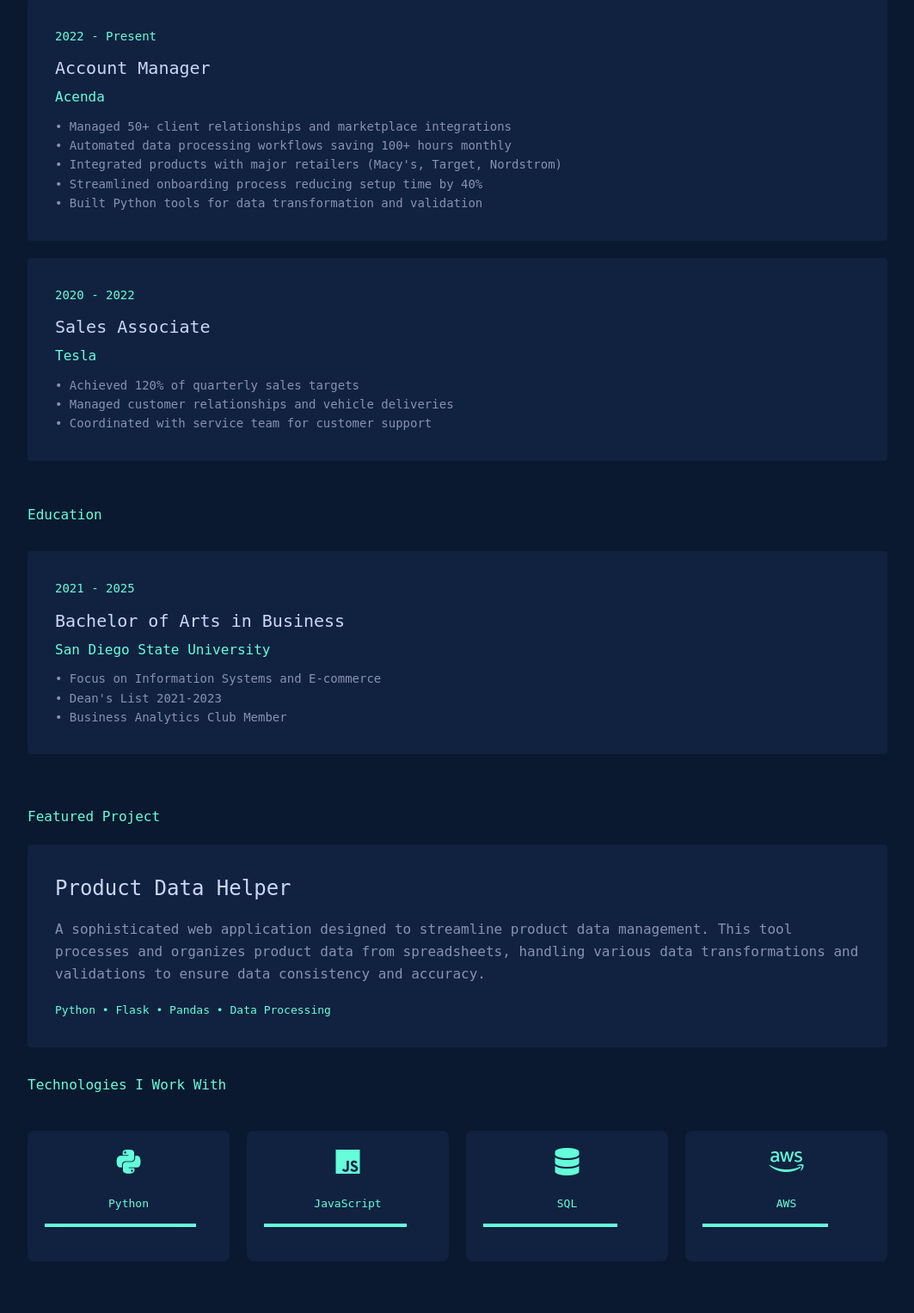
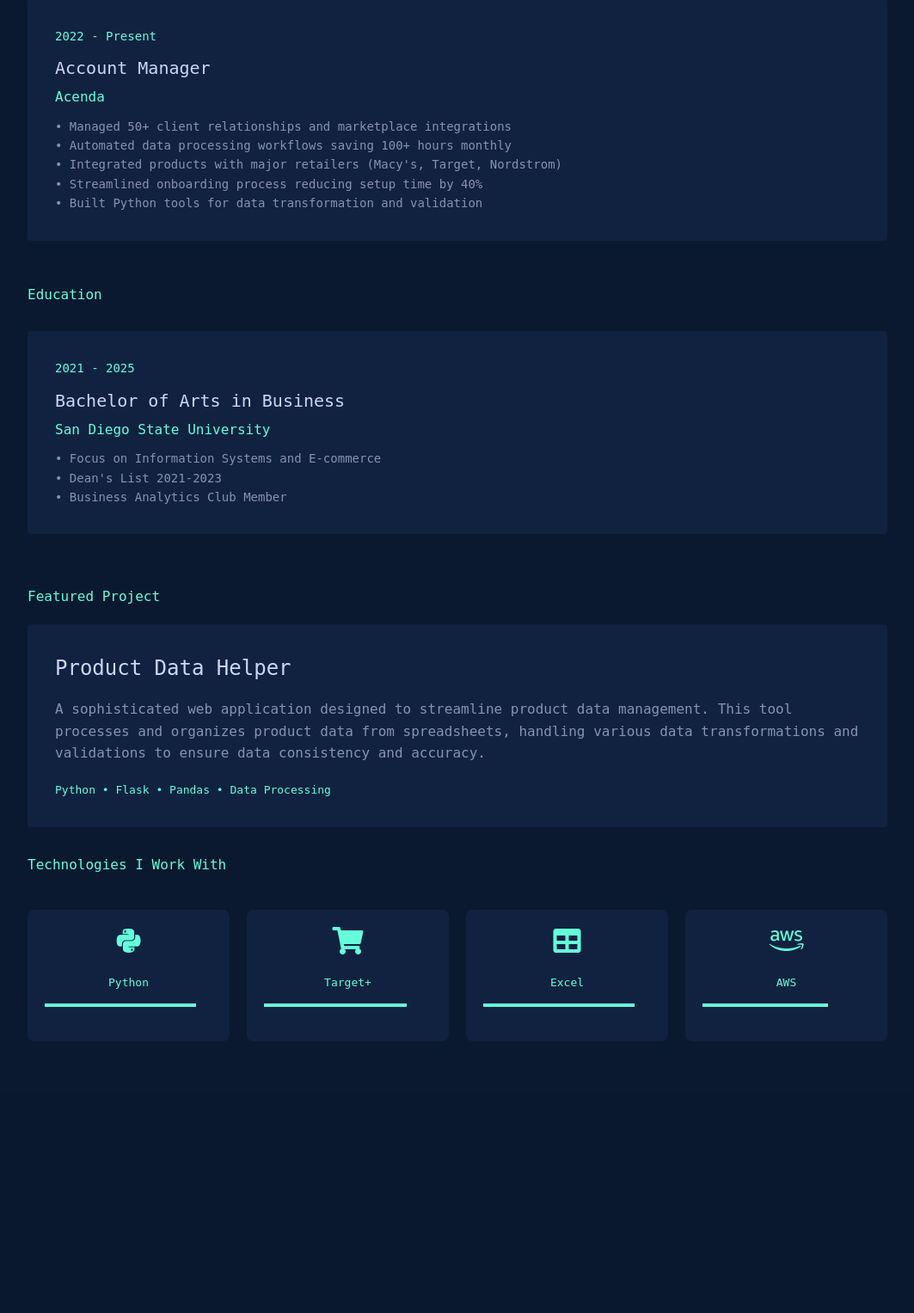
Before and after one commit to jonahumans/Migration-Assistant, a Flask app: page /about in a window 1280 px wide. Shown: the part 917-2444 px from the top of the page at 86% size, without its empty margins (108-1171 px from the left). After the commit the page ends 2128 px from the top, so only its background shows below. Run offline with Flask 3, Linux system fonts and the light colour scheme.

Commit message:
Assistant checkpoint: Update about page content and links
Assistant generated file changes:
- templates/about.html: Update work experience and skills, Update technologies section, Update LinkedIn link

---

User prompt:

remove the tesla as a sales associate experience, remove javascript and sql and add Target+ and Excel, link the linked in to my linkedin

```diff
--- a/templates/about.html
+++ b/templates/about.html
@@ -234,7 +234,7 @@
                 Welcome to the first iteration of my automation journey. I build tools that transform complex data processes into simple, elegant solutions.
             </p>
             <div class="social-links">
-                <a href="https://linkedin.com" target="_blank" class="social-icon">
+                <a href="https://www.linkedin.com/in/jonah-umans-6579b7177/" target="_blank" class="social-icon">
                     <i class="fab fa-linkedin"></i>
                 </a>
                 <a href="https://github.com" target="_blank" class="social-icon">
@@ -258,16 +258,7 @@
                         • Built Python tools for data transformation and validation
                     </div>
                 </div>
-                <div class="breadcrumb-item">
-                    <div class="date">2020 - 2022</div>
-                    <div class="position">Sales Associate</div>
-                    <div class="company">Tesla</div>
-                    <div class="description">
-                        • Achieved 120% of quarterly sales targets<br>
-                        • Managed customer relationships and vehicle deliveries<br>
-                        • Coordinated with service team for customer support
-                    </div>
-                </div>
+
             </div>
 
             <div class="small-heading" style="margin-top: 50px;">Education</div>
@@ -305,14 +296,14 @@
                     <div class="skill-bar" data-width="90"></div>
                 </div>
                 <div class="tech-item">
-                    <i class="fab fa-js"></i>
-                    <p>JavaScript</p>
+                    <i class="fas fa-shopping-cart"></i>
+                    <p>Target+</p>
                     <div class="skill-bar" data-width="85"></div>
                 </div>
                 <div class="tech-item">
-                    <i class="fas fa-database"></i>
-                    <p>SQL</p>
-                    <div class="skill-bar" data-width="80"></div>
+                    <i class="fas fa-table"></i>
+                    <p>Excel</p>
+                    <div class="skill-bar" data-width="90"></div>
                 </div>
                 <div class="tech-item">
                     <i class="fab fa-aws"></i>
```
